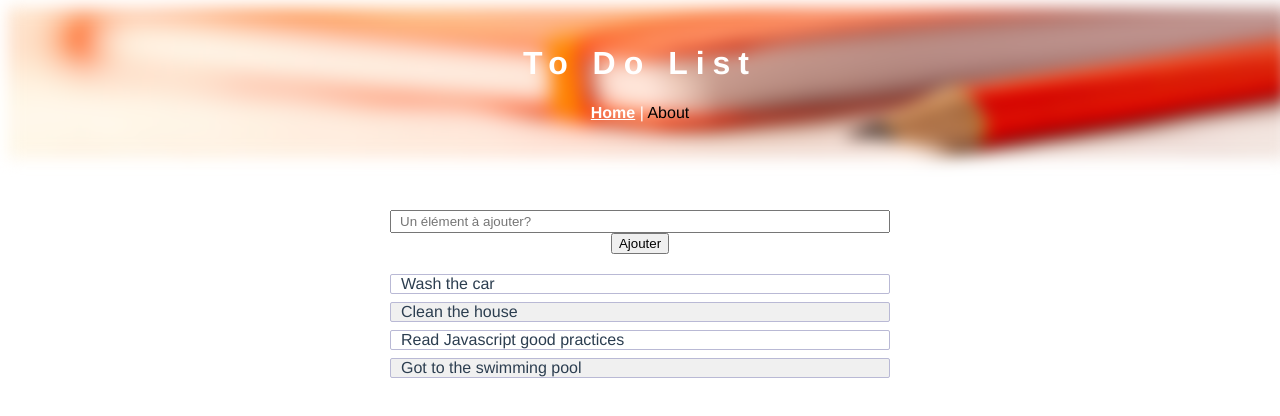
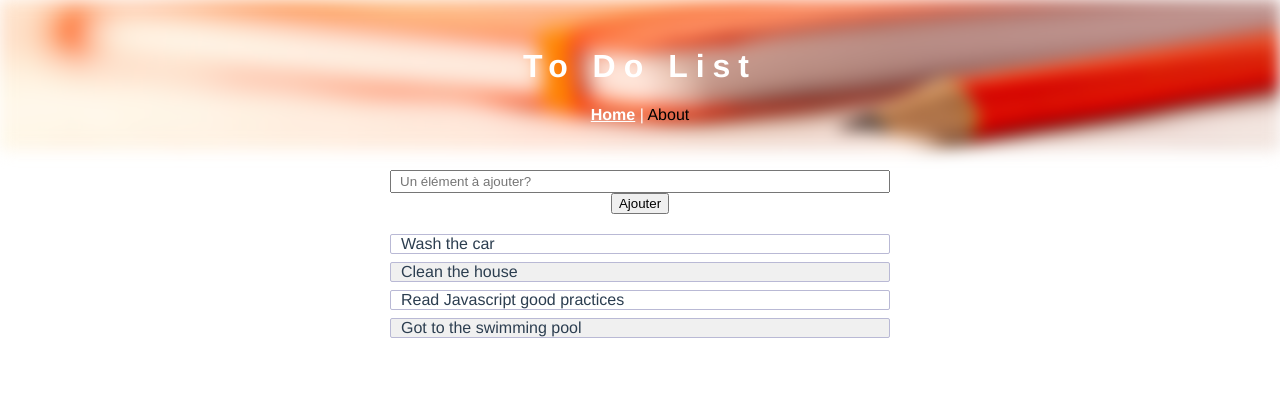
Before and after one commit to OMantel1/todolist-app, a Vue app: page /#/ in a window 1280 px wide. Shown: the top 416 px of the page. Built offline with nearby package versions, Linux system fonts and the light colour scheme.

Commit message:
Fix layout issues - Add flex on header - Reset body margin and padding - Change container width and max width

```diff
--- a/src/App.vue
+++ b/src/App.vue
@@ -3,8 +3,10 @@
     <div class="background-image"></div>
     <div class="header">
       <h1 class="header__title">To Do List</h1>
-      <router-link to="/">Home</router-link> |
-      <router-link to="/about">About</router-link>
+      <nav>
+        <router-link to="/">Home</router-link> |
+        <router-link to="/about">About</router-link>
+      </nav>
     </div>
     <router-view />
   </div>
@@ -12,14 +14,23 @@
 
 
 <style lang="scss">
+body {
+  margin: 0;
+  padding: 0;
+}
 .header {
   position: relative;
+  top: 0;
   color: white;
   height: 150px;
-  padding: 16px;
-
+  width: 100%;
+  display: flex;
+  justify-content: center;
+  flex-direction: column;
   &__title {
     letter-spacing: 8px;
+    // margin-top: 0;
+    // padding-top: 12px;
   }
   a {
     color: black;
@@ -33,7 +44,7 @@
 }
 
 .background-image {
-  width: 100vw;
+  width: 100%;
   height: 150px;
   position: absolute;
   background-color: rgb(138, 138, 138);
@@ -42,6 +53,7 @@
   background-position: 50% 60%;
   filter: blur(1px);
   -webkit-filter: blur(8px);
+  box-sizing: border-box;
 }
 #app {
   font-family: Avenir, Helvetica, Arial, sans-serif;
@@ -49,6 +61,8 @@
   -moz-osx-font-smoothing: grayscale;
   text-align: center;
   color: #2c3e50;
+  width: 100%;
+  box-sizing: border-box;
 }
 
 #nav {
--- a/src/components/Todolist.vue
+++ b/src/components/Todolist.vue
@@ -53,9 +53,10 @@ export default {
 
 <style lang="scss" scoped>
 .container {
-  width: 500px;
+  width: 90vw;
+  max-width: 500px;
   margin: auto;
-  padding: 20px;
+  padding: 20px 0;
 }
 
 .todo-input {
```
